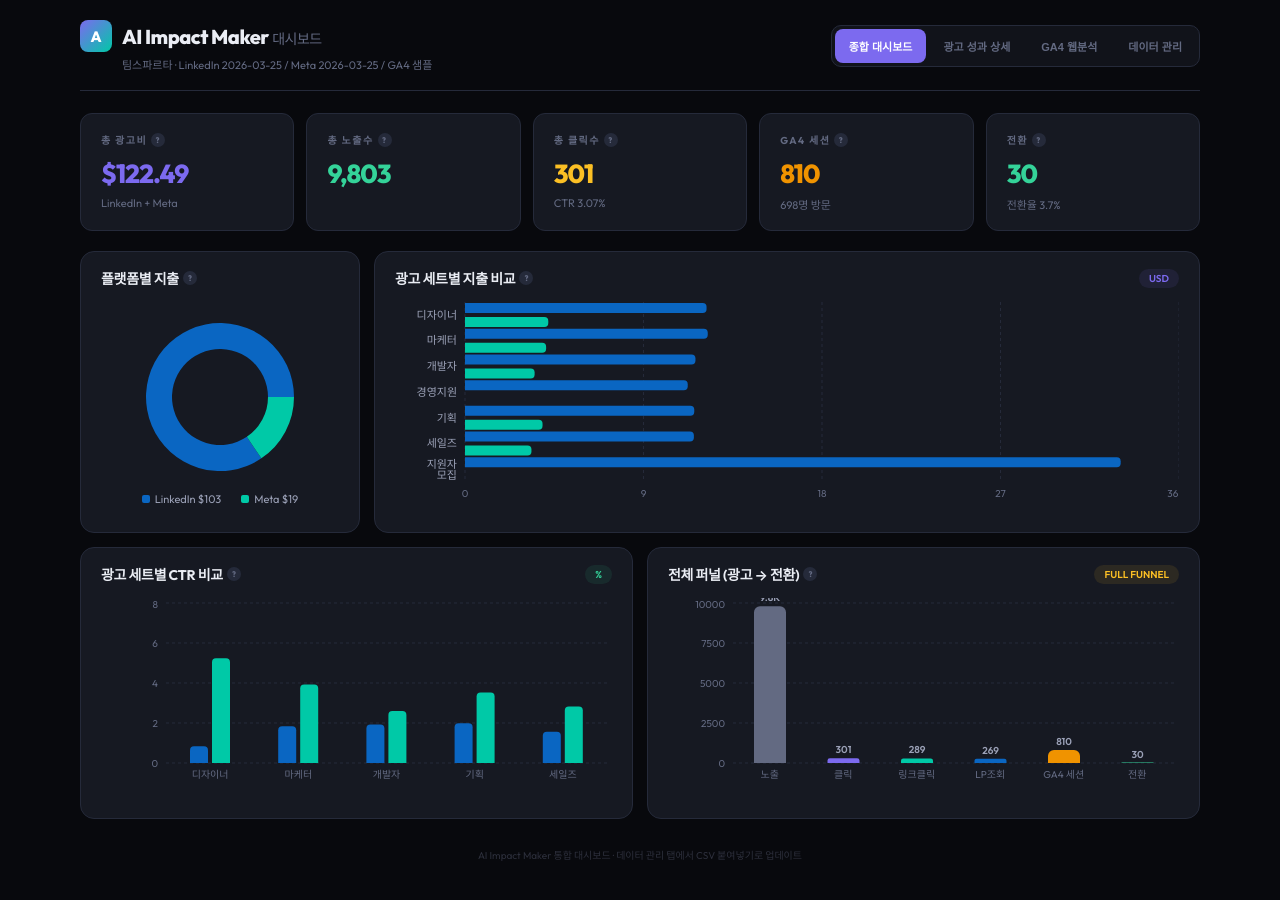
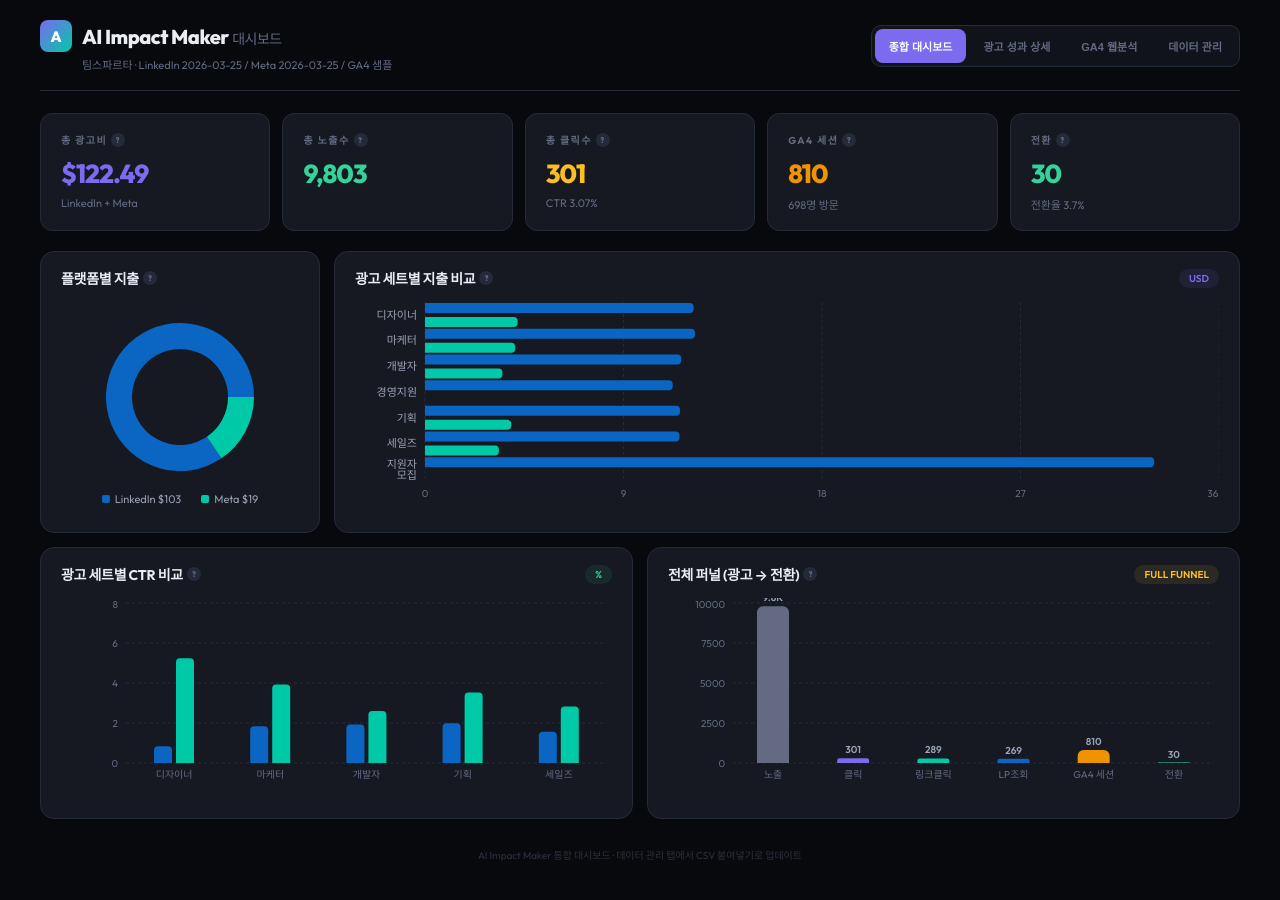
Before and after one commit to gyuhongchoi-bot/ai-dashboard, a React (Create React App) app: page / in a window 1280 px wide. Built offline with nearby package versions, Linux system fonts and the light colour scheme.

Commit message:
화면 수정

```diff
--- a/src/App.js
+++ b/src/App.js
@@ -1,4 +1,4 @@
-import React, { useState, useCallback } from "react";
+import React, { useState, useRef, useCallback } from "react";
 import { PieChart, Pie, Cell, BarChart, Bar, XAxis, YAxis, CartesianGrid, Tooltip, Legend, ResponsiveContainer, RadarChart, Radar, PolarGrid, PolarAngleAxis, PolarRadiusAxis, ComposedChart, Line } from "recharts";
 
 const C = {
@@ -600,7 +600,7 @@ export default function Dashboard() {
     <div style={{ background: C.bg, minHeight: "100vh", color: C.text, fontFamily: "'Outfit', 'Pretendard', -apple-system, sans-serif" }}>
       <GlobalTooltip />
       <link href="https://fonts.googleapis.com/css2?family=Outfit:wght@400;600;700;800&display=swap" rel="stylesheet" />
-      <div style={{ maxWidth: 1120, margin: "0 auto", padding: "20px 20px 40px" }}>
+      <div style={{ maxWidth: 1600, margin: "0 auto", padding: "20px 40px 40px" }}>
         <div style={{ display: "flex", justifyContent: "space-between", alignItems: "center", marginBottom: 22, paddingBottom: 18, borderBottom: `1px solid ${C.border}`, flexWrap: "wrap", gap: 12 }}>
           <div>
             <div style={{ display: "flex", alignItems: "center", gap: 10, marginBottom: 4 }}>
```
